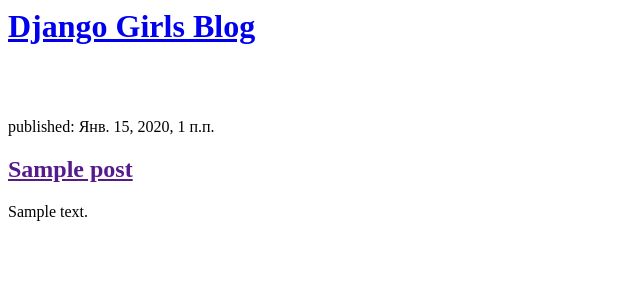
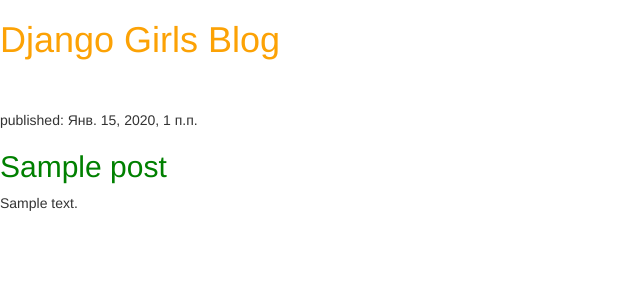
Before and after one commit to aaburd/my-first-blog, a Django app: template blog/templates/blog/post_list.html in a window 1280 px wide. Shown: the top 300 px of the page, without its empty margins (0-640 px from the left). Run offline with Django 3.2, Linux system fonts and the light colour scheme; the template is opened without the code that fills it: values that come from a table or form of the project are taken from there, others are empty; tables that the repository leaves empty hold one stand-in row (values such as "Sample post"); some libraries are stand-ins or nearby versions.

Commit message:
Modified4 templates and CSS to display posts from database.

```diff
--- /dev/null
+++ b/blog/static/css/blog.css
@@ -0,0 +1,7 @@
+h1 a {
+        color: #FCA205;
+    }
+
+h2 a {
+        color: #008000;
+    }
--- a/blog/templates/blog/post_list.html
+++ b/blog/templates/blog/post_list.html
@@ -1,4 +1,12 @@
+{% load staticfiles %}
 <html>
+    <head>
+            <title>Django Girls blog</title>
+            <link rel="stylesheet" href="//maxcdn.bootstrapcdn.com/bootstrap/3.2.0/css/bootstrap.min.css">
+            <link rel="stylesheet" href="//maxcdn.bootstrapcdn.com/bootstrap/3.2.0/css/bootstrap-theme.min.css">
+            <link rel="stylesheet" href="{% static 'css/blog.css' %}">
+    </head>
+    <body>
     <div>
         <h1><a href="/">Django Girls Blog</a></h1>
     </div>
@@ -12,4 +20,5 @@
             <br />
         </div>
     {% endfor %}
+    </body>
 </html>
```
